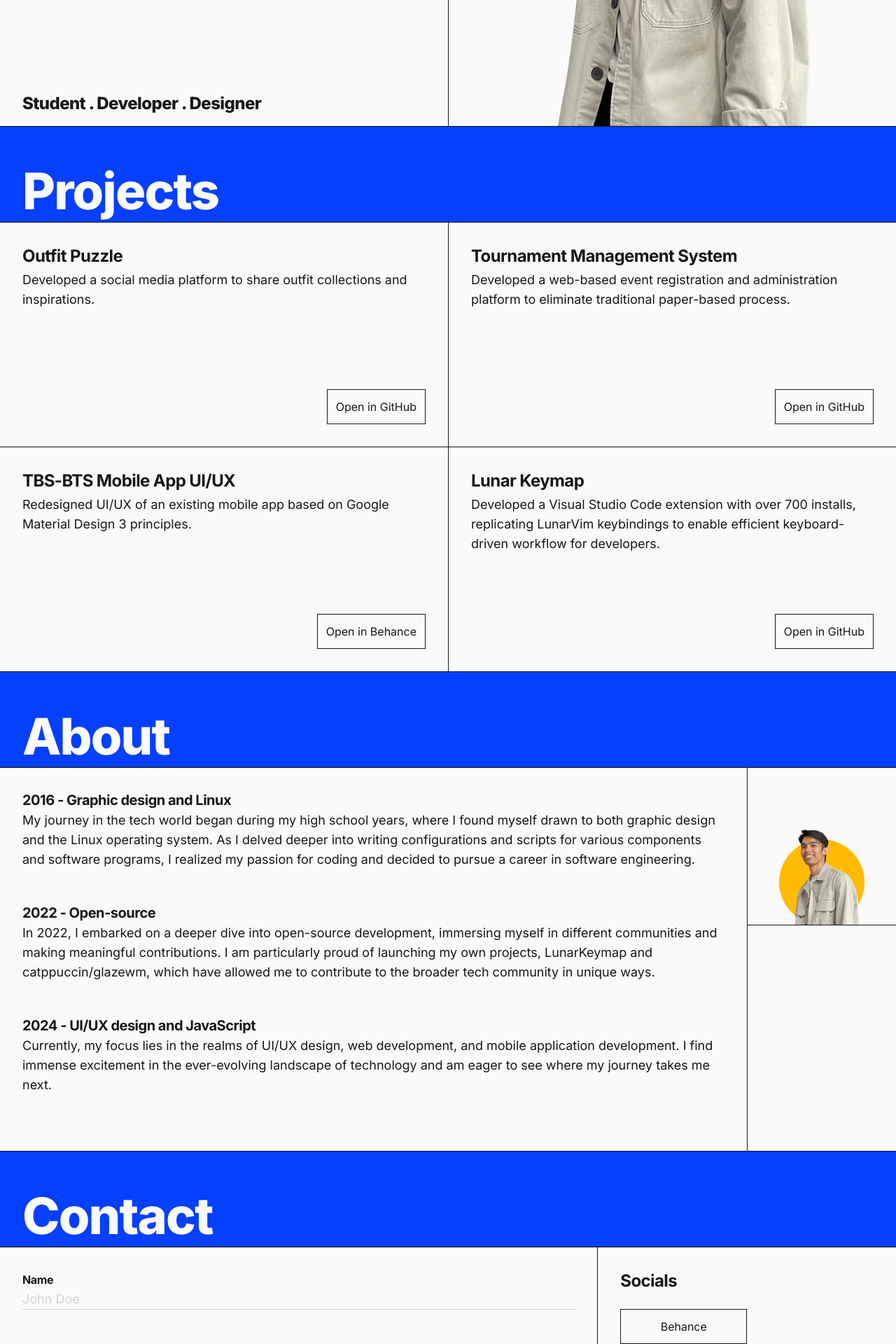
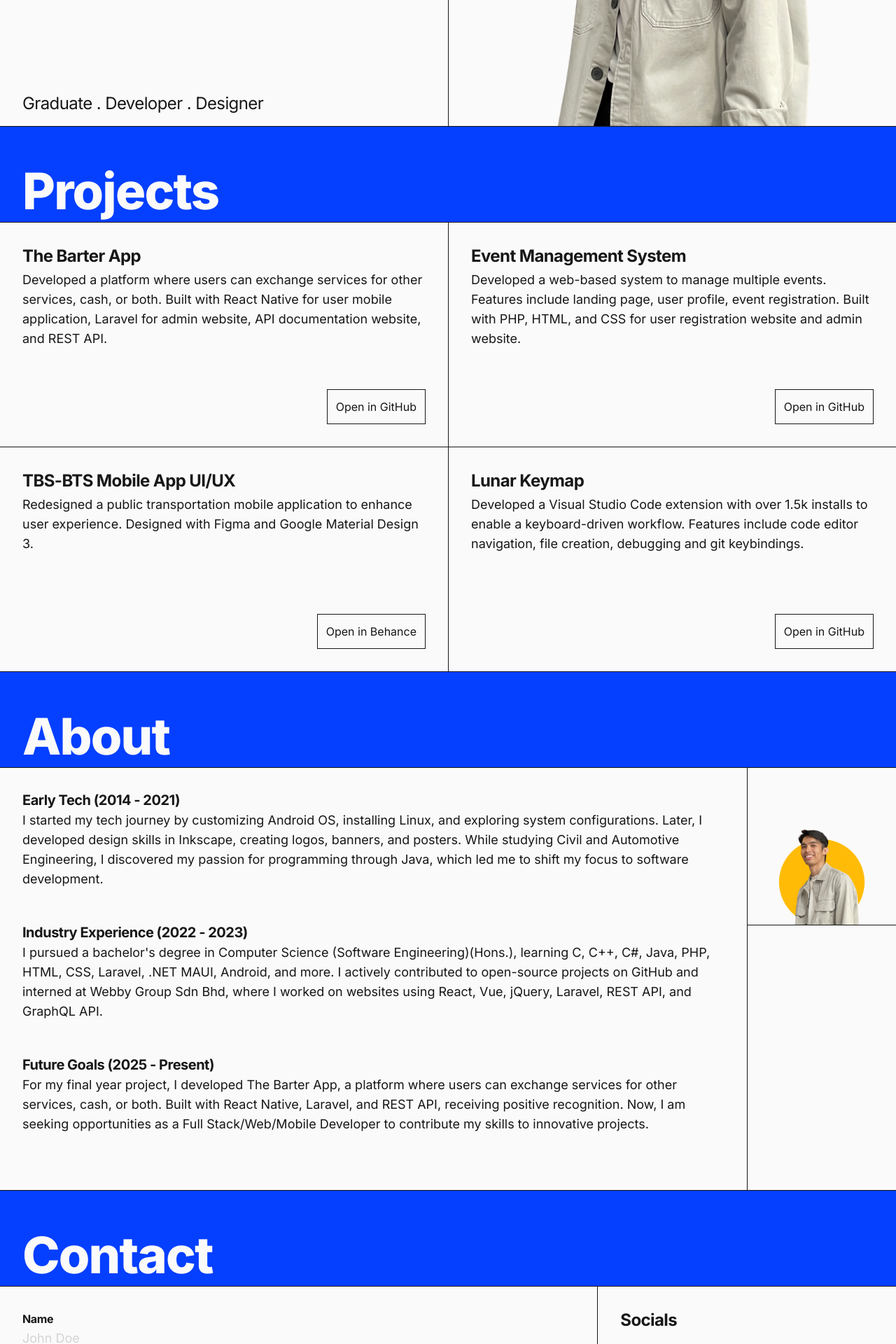
Before and after one commit to fathulfahmy/site, a React (Vite) app: page / in a window 1280 px wide. Shown: the part 620-2540 px from the top of the page at 70% size. Built offline with nearby package versions, Linux system fonts and the light colour scheme.

Commit message:
chore: update info

```diff
--- a/src/components/About.jsx
+++ b/src/components/About.jsx
@@ -13,16 +13,16 @@ function Text() {
   return (
     <div className="p-4 lg:p-8">
       <Section
-        heading="2016 - Graphic design and Linux"
-        text="My journey in the tech world began during my high school years, where I found myself drawn to both graphic design and the Linux operating system. As I delved deeper into writing configurations and scripts for various components and software programs, I realized my passion for coding and decided to pursue a career in software engineering."
+        heading="Early Tech (2014 - 2021)"
+        text="I started my tech journey by customizing Android OS, installing Linux, and exploring system configurations. Later, I developed design skills in Inkscape, creating logos, banners, and posters. While studying Civil and Automotive Engineering, I discovered my passion for programming through Java, which led me to shift my focus to software development."
       />
       <Section
-        heading="2022 - Open-source"
-        text="In 2022, I embarked on a deeper dive into open-source development, immersing myself in different communities and making meaningful contributions. I am particularly proud of launching my own projects, LunarKeymap and catppuccin/glazewm, which have allowed me to contribute to the broader tech community in unique ways."
+        heading="Industry Experience (2022 - 2023)"
+        text="I pursued a bachelor's degree in Computer Science (Software Engineering)(Hons.), learning C, C++, C#, Java, PHP, HTML, CSS, Laravel, .NET MAUI, Android, and more. I actively contributed to open-source projects on GitHub and interned at Webby Group Sdn Bhd, where I worked on websites using React, Vue, jQuery, Laravel, REST API, and GraphQL API."
       />
       <Section
-        heading="2024 - UI/UX design and JavaScript"
-        text="Currently, my focus lies in the realms of UI/UX design, web development, and mobile application development. I find immense excitement in the ever-evolving landscape of technology and am eager to see where my journey takes me next."
+        heading="Future Goals (2025 - Present)"
+        text="For my final year project, I developed The Barter App, a platform where users can exchange services for other services, cash, or both. Built with React Native, Laravel, and REST API, receiving positive recognition. Now, I am seeking opportunities as a Full Stack/Web/Mobile Developer to contribute my skills to innovative projects."
       />
     </div>
   );
--- a/src/components/Contact.jsx
+++ b/src/components/Contact.jsx
@@ -102,17 +102,13 @@ function Socials() {
     <div className="p-4 max-lg:text-center lg:p-8">
       <h3 className="mb-6">Socials</h3>
       <SocialBtn
-        href="https://www.behance.net/fathulfahmy"
-        platform="Behance"
+        href="https://www.linkedin.com/in/fathulfahmy/"
+        platform="LinkedIn"
       />
       <SocialBtn href="https://github.com/fathulfahmy" platform="GitHub" />
       <SocialBtn
-        href="https://instagram.com/fathulfahmy"
-        platform="Instagram"
-      />
-      <SocialBtn
-        href="https://www.linkedin.com/in/fathulfahmy/"
-        platform="LinkedIn"
+        href="https://www.behance.net/fathulfahmy"
+        platform="Behance"
       />
     </div>
   );
--- a/src/components/Footer.jsx
+++ b/src/components/Footer.jsx
@@ -1,8 +1,7 @@
 function Footer() {
   return (
     <footer className="border-t p-4 pb-16 max-lg:text-center lg:p-8 lg:pt-20">
-      <p>
-        fathulfahmy/site{" "}
+      <p>© 2025 Fathul Fahmy. All Rights Reserved.</p>
       <a
         href="https://github.com/fathulfahmy/site"
         target="_blank"
@@ -10,7 +9,6 @@ function Footer() {
       >
         View code on GitHub
       </a>
-      </p>
     </footer>
   );
 }
--- a/src/components/Home.jsx
+++ b/src/components/Home.jsx
@@ -7,8 +7,8 @@ function Text() {
       <div className="grow pb-16">
         <img src={typography} />
       </div>
-      <div className="text-xl font-extrabold tracking-tight lg:text-2xl">
-        Student . Developer . Designer
+      <div className="text-xl tracking-tight lg:text-2xl">
+        Graduate . Developer . Designer
       </div>
     </div>
   );
--- a/src/components/Projects.jsx
+++ b/src/components/Projects.jsx
@@ -19,16 +19,16 @@ function Projects() {
     <div className="lg:grid lg:grid-cols-12">
       <div className="border-b lg:col-span-6">
         <Card
-          title="Outfit Puzzle"
-          desc="Developed a social media platform to share outfit collections and inspirations."
+          title="The Barter App"
+          desc="Developed a platform where users can exchange services for other services, cash, or both. Built with React Native for user mobile application, Laravel for admin website, API documentation website, and REST API."
           platform="GitHub"
-          href="https://github.com/fathulfahmy/outfit-puzzle"
+          href="https://github.com/fathulfahmy/the-barter-app"
         />
       </div>
       <div className="border-b lg:col-span-6 lg:border-l">
         <Card
-          title="Tournament Management System"
-          desc="Developed a web-based event registration and administration platform to eliminate traditional paper-based process."
+          title="Event Management System"
+          desc="Developed a web-based system to manage multiple events. Features include landing page, user profile, event registration. Built with PHP, HTML, and CSS for user registration website and admin website."
           platform="GitHub"
           href="https://github.com/fathulfahmy/event-management"
         />
@@ -36,7 +36,7 @@ function Projects() {
       <div className="max-lg:border-b lg:col-span-6">
         <Card
           title="TBS-BTS Mobile App UI/UX"
-          desc="Redesigned UI/UX of an existing mobile app based on Google Material Design 3 principles."
+          desc="Redesigned a public transportation mobile application to enhance user experience. Designed with Figma and Google Material Design 3."
           platform="Behance"
           href="https://www.behance.net/gallery/192555099/TBS-BTS-UIUX-Redesign"
         />
@@ -44,7 +44,7 @@ function Projects() {
       <div className="lg:col-span-6 lg:border-l">
         <Card
           title="Lunar Keymap"
-          desc="Developed a Visual Studio Code extension with over 700 installs, replicating LunarVim keybindings to enable efficient keyboard-driven workflow for developers."
+          desc="Developed a Visual Studio Code extension with over 1.5k installs to enable a keyboard-driven workflow. Features include code editor navigation, file creation, debugging and git keybindings."
           platform="GitHub"
           href="https://github.com/fathulfahmy/lunarkeymap"
         />
```
Lines whose indentation alone changed are shown as unchanged.
